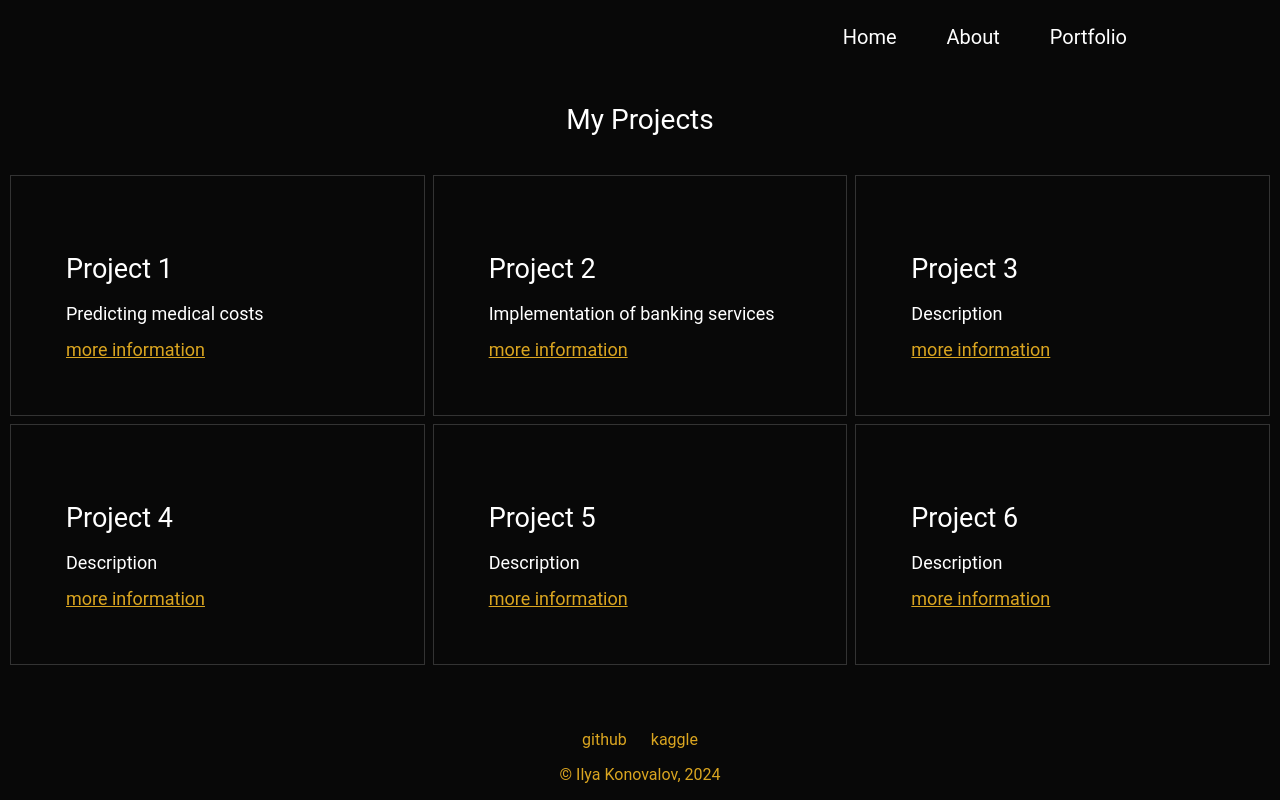
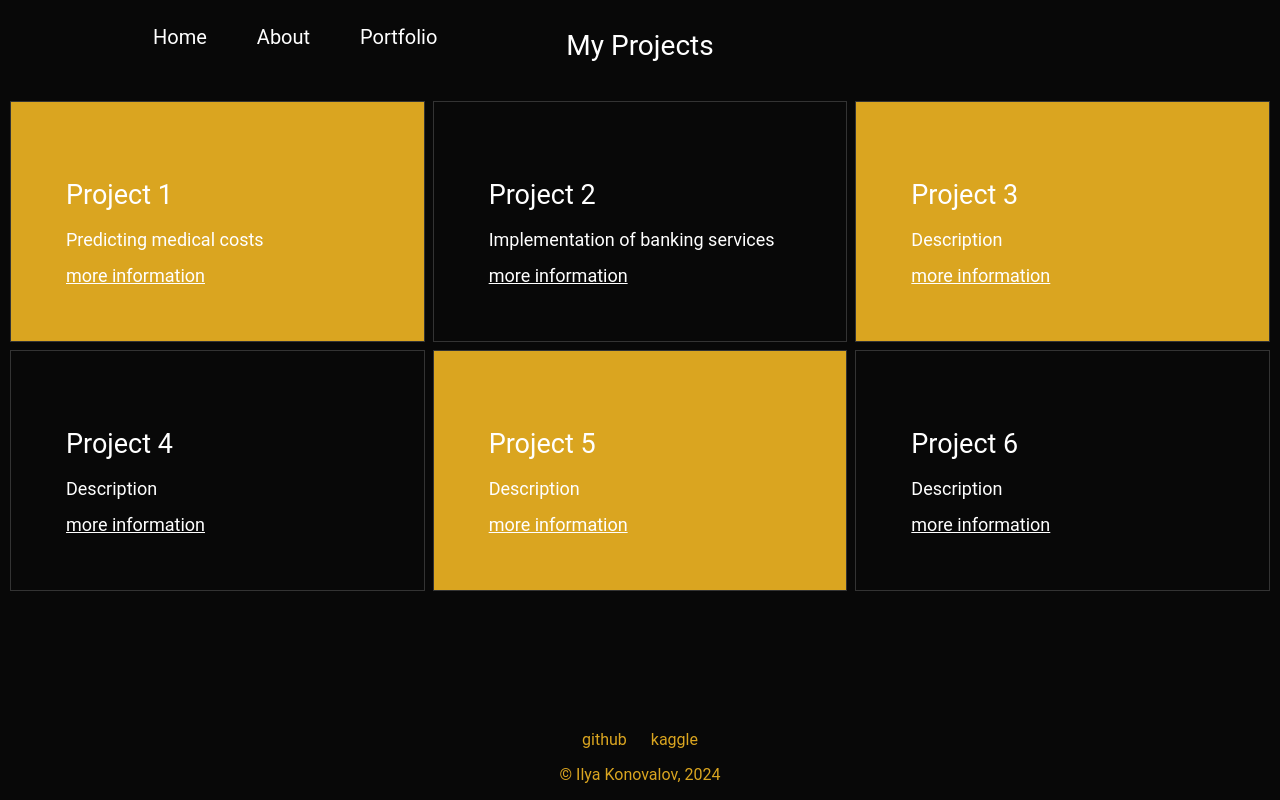
Before and after one commit to IlyaKonoval/Portfolio, a plain HTML site: page portfolio.html in a window 1280 px wide. Drawn offline with Linux system fonts and the light colour scheme.

Commit message:
правки 2

```diff
--- a/style.css
+++ b/style.css
@@ -22,10 +22,15 @@
     flex-wrap: wrap;
     flex-direction: row-reverse;
     padding: 10px 10%;
+    position: fixed;
+    z-index: 10
 }
 
 .page-header__nav {
 
+}
+.project:nth-child(6n + 1), .project:nth-child(6n - 1), .project:nth-child(6n - 3) {
+    background-color: #DAA520;
 }
 
 .page-header__list {
@@ -186,7 +191,7 @@
 }
 
 .project__link {
-    color: #DAA520;
+    color: #ffffff;
     text-decoration: underline;
 }
 
```
